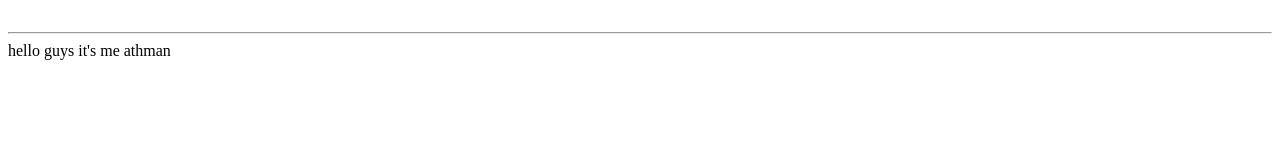
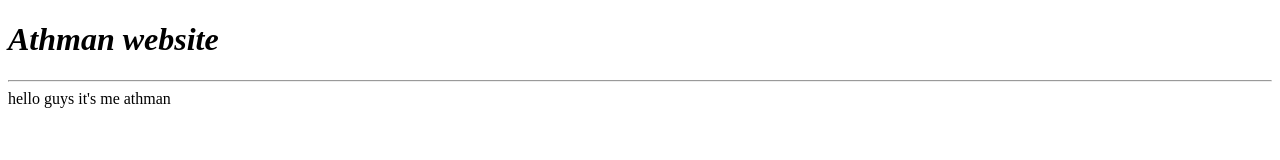
Before and after one commit to omarathman340-blip/Mufasaa, a plain HTML site: page index.html in a window 1280 px wide. Drawn offline with Linux system fonts and the light colour scheme.

Commit message:
Index.html

```diff
--- a/index.html
+++ b/index.html
@@ -2,10 +2,10 @@
 
 <html>
   <head>
-    <title><h6><b><p style="color:blue;"ATHMAN</p></b></h6></title>
+    <title><h6><b>ATHMAN</b></h6></title>
   </head>
   <body>
-    <header><h1><b><p style="color:red;"Athman website</p></b></h1></header><hr/>
+    <header><h1><b><i>Athman website</i></b></h1></header><hr/>
     <main>hello guys it's me athman</main>
     <footer>    </footer>
   </body>
```
